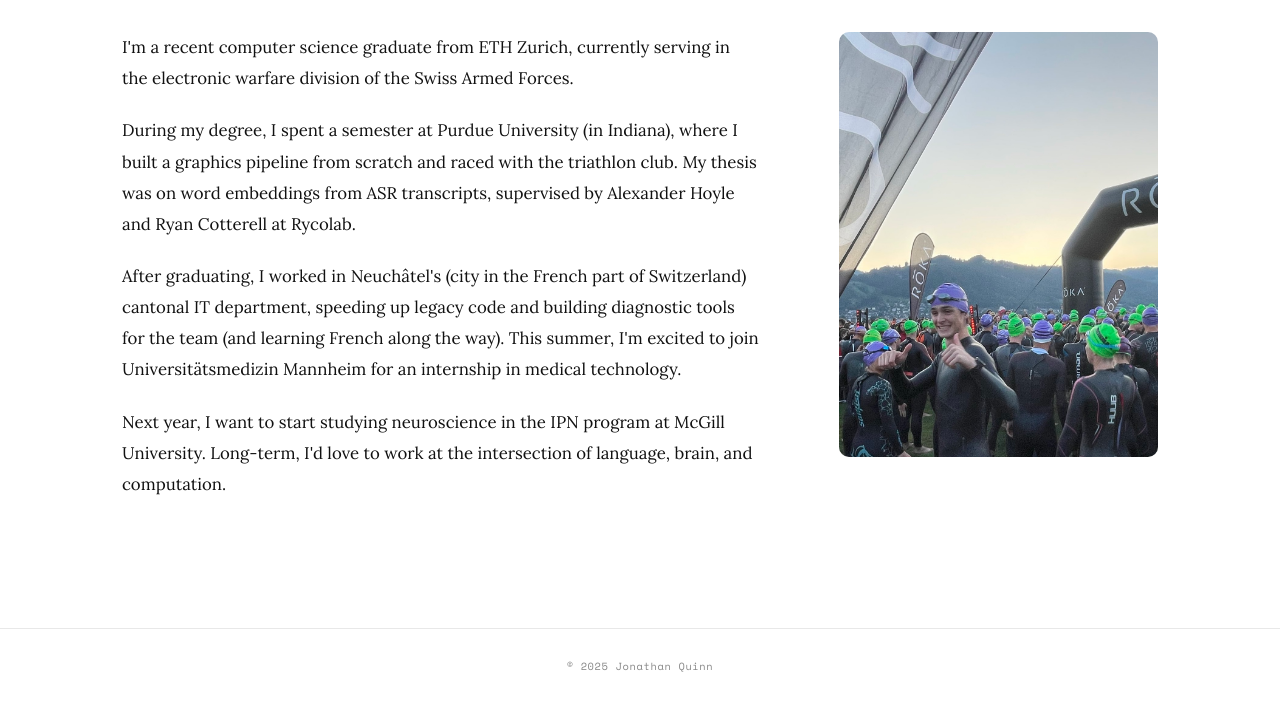
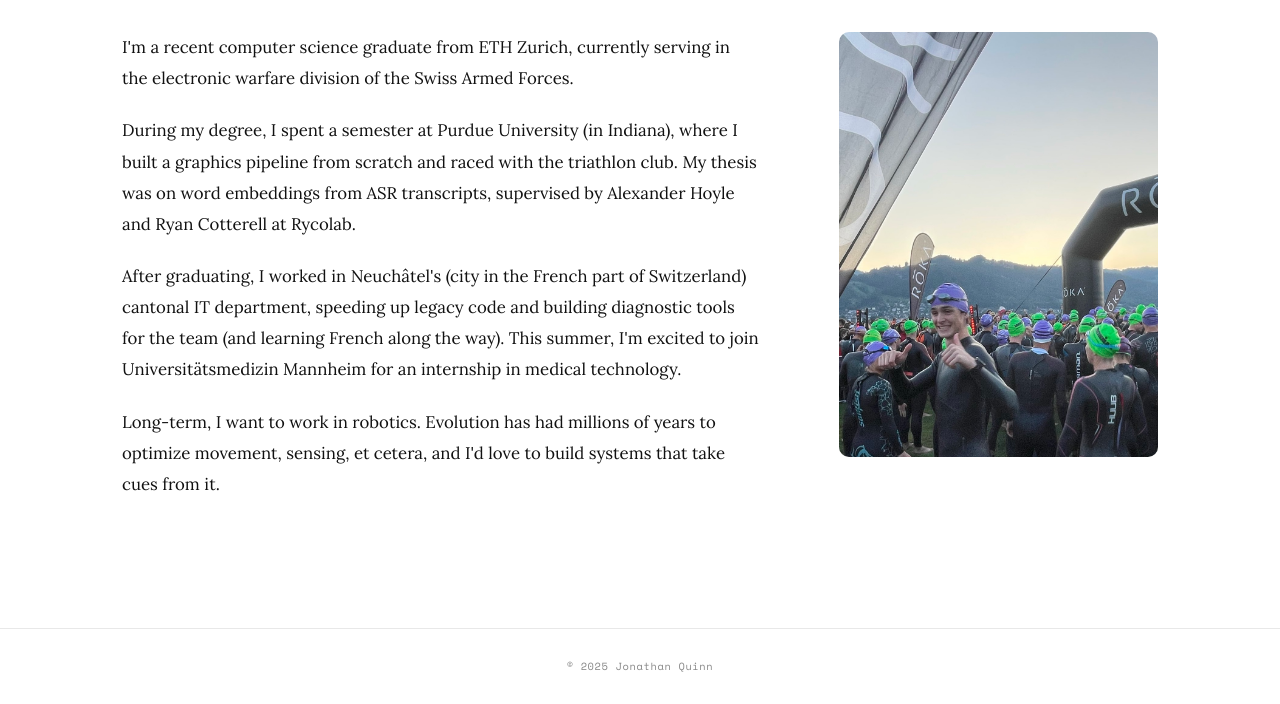
Before and after one commit to jofras/jofras.github.io, a website built with Vite: page about.html in a window 1280 px wide. Shown: the part 182-886 px from the top of the page. Built offline with nearby package versions, Linux system fonts and the light colour scheme; files whose address does not match are found by name.

Commit message:
Update about page

```diff
--- a/about.html
+++ b/about.html
@@ -32,7 +32,7 @@
           for an internship in medical technology.
         </p>
         <p>
-          Next year, I want to start studying neuroscience in the IPN program at McGill University. Long-term, I'd love to work at the intersection of language, brain, and computation.
+          Long-term, I want to work in robotics. Evolution has had millions of years to optimize movement, sensing, et cetera, and I'd love to build systems that take cues from it.
         </p>
       </div>
 
```
Also changed, not shown: docs/about.html (+1 -1 lines).
